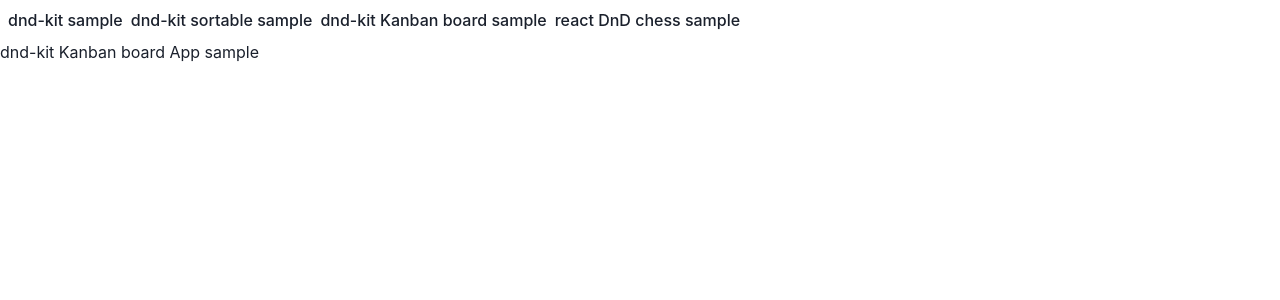
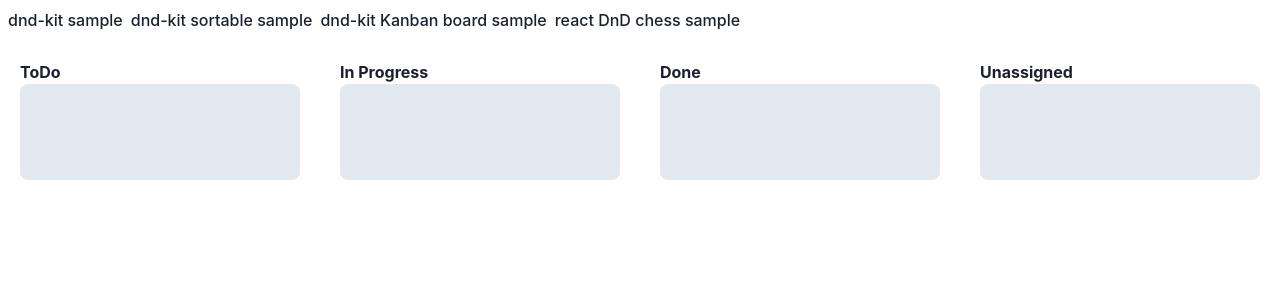
Before and after one commit to y-uchiida/react_dragdrop_sample, a React (Vite) app: page /dnd-kit-kanban-board-sample in a window 1280 px wide. Shown: the top 300 px of the page. Built offline with nearby package versions, Linux system fonts and the light colour scheme.

Commit message:
implement a layout of Kanban board

```diff
--- a/src/components/dnd-kit/kanban-board-sample/DndKitKanbanBoardApp.tsx
+++ b/src/components/dnd-kit/kanban-board-sample/DndKitKanbanBoardApp.tsx
@@ -1,10 +1,11 @@
 import { ChakraProvider } from '@chakra-ui/react'
 import React from 'react'
+import { KanbanBoard } from './KanbanBoard'
 
 export const DndKitKanbanBoardApp = () => {
 	return (
 		<ChakraProvider>
-			<h2>dnd-kit Kanban board App sample</h2>
+			<KanbanBoard />
 		</ChakraProvider>
 	)
 }
--- /dev/null
+++ b/src/components/dnd-kit/kanban-board-sample/KanbanBoard.tsx
@@ -0,0 +1,60 @@
+import { DndContext, rectIntersection } from "@dnd-kit/core";
+import { KanbanLane } from "./KanbanLane";
+import { Flex } from "@chakra-ui/react";
+import { useState } from "react";
+import { Card } from "./types";
+
+export const KanbanBoard = () => {
+	const [todoItems, setTodoItems] = useState<Array<Card>>([]);
+	const [doneItems, setDoneItems] = useState<Array<Card>>([]);
+	const [inProgressItems, setInProgressItems] = useState<Array<Card>>([]);
+	const [uItems, setuItems] = useState<Array<Card>>([]);
+
+	return (
+		<DndContext
+			collisionDetection={rectIntersection}
+			onDragEnd={(e) => {
+				const container = e.over?.id;
+				const title = e.active.data.current?.title ?? "";
+				const index = e.active.data.current?.index ?? 0;
+				const parent = e.active.data.current?.parent ?? "ToDo";
+				if (container === "ToDo") {
+					setTodoItems([...todoItems, { title }]);
+				} else if (container === "Done") {
+					setDoneItems([...doneItems, { title }]);
+				} else if (container === "Unassigned") {
+					setuItems([...uItems, { title }]);
+				} else {
+					setInProgressItems([...inProgressItems, { title }]);
+				}
+				if (parent === "ToDo") {
+					setTodoItems([
+						...todoItems.slice(0, index),
+						...todoItems.slice(index + 1),
+					]);
+				} else if (parent === "Done") {
+					setDoneItems([
+						...doneItems.slice(0, index),
+						...doneItems.slice(index + 1),
+					]);
+				} else if (parent === "Unassigned") {
+					setuItems([...uItems.slice(0, index), ...uItems.slice(index + 1)]);
+				} else {
+					setInProgressItems([
+						...inProgressItems.slice(0, index),
+						...inProgressItems.slice(index + 1),
+					]);
+				}
+			}}
+		>
+			<Flex flexDirection="column">
+				<Flex flex="3">
+					<KanbanLane title="ToDo" items={todoItems} />
+					<KanbanLane title="In Progress" items={inProgressItems} />
+					<KanbanLane title="Done" items={doneItems} />
+					<KanbanLane title="Unassigned" items={uItems} />
+				</Flex>
+			</Flex>
+		</DndContext>
+	);
+}
--- /dev/null
+++ b/src/components/dnd-kit/kanban-board-sample/KanbanCard.tsx
@@ -0,0 +1,50 @@
+import { Flex, Text } from "@chakra-ui/react";
+import { useDraggable } from "@dnd-kit/core";
+import { CSS } from "@dnd-kit/utilities";
+
+type Props = {
+	title: string;
+	index: number;
+	parent: string;
+}
+
+export const KanbanCard = ({
+	title, // タスクのタイトル
+	index, // レーンの中での順序
+	parent, // どのレーンに配置するかを、KanbanLane のid で指定する
+}: Props) => {
+	// useDraggable() で、ドラッグ操作対象のコンポーネントとして扱うための要素を生成する
+	const {
+		attributes, // アクセシビリティ対応のために、DOMに追加する情報
+		listeners, // ドラッグ操作時のイベントリスナー
+		setNodeRef, // DOM とdnd-kit の処理を関連付けするためのref
+		transform // ドラッグ可能なDOM要素の位置とスケールの値を保持するためのオブジェクト
+	} = useDraggable({
+		id: title,
+		data: { // data オブジェクトに定義したプロパティは、ドラッグ操作のイベントハンドラで利用できる
+			title,
+			index,
+			parent,
+		},
+	});
+	const style = {
+		// dnd-kit が提供するCSS utility を使って、css 用に値を文字列にコンバートする
+		transform: CSS.Translate.toString(transform),
+	};
+	return (
+		<Flex
+			padding="3"
+			backgroundColor="white"
+			margin="2"
+			borderRadius="8"
+			border="2px solid gray.500"
+			boxShadow="0px 0px 5px 2px #2121213b"
+			transform={style.transform} // ドラッグ操作による位置変更を反映するため、transform 属性に値を渡す
+			{...listeners}
+			{...attributes}
+			ref={setNodeRef}
+		>
+			<Text>{title}</Text>
+		</Flex>
+	);
+};
--- /dev/null
+++ b/src/components/dnd-kit/kanban-board-sample/KanbanLane.tsx
@@ -0,0 +1,32 @@
+import { Flex, Text } from "@chakra-ui/react";
+import { useDroppable } from "@dnd-kit/core";
+import { KanbanCard } from "./KanbanCard";
+import { Card } from "./types";
+
+interface KanbanLaneProps {
+	title: string;
+	items: Card[]; // 表示するタスクの一覧
+}
+
+export const KanbanLane = ({ title, items }: KanbanLaneProps) => {
+	const { setNodeRef } = useDroppable({
+		id: title, // 受け取ったtitle を、ドロップ先のIDとして利用する
+	});
+	return (
+		<Flex flex="3" padding="5" flexDirection="column" minH="10rem">
+			<Text fontWeight="bold">{title}</Text>
+			<Flex
+				ref={setNodeRef}
+				backgroundColor="gray.200"
+				borderRadius="8"
+				flex="1"
+				padding="2"
+				flexDirection="column"
+			>
+				{items.map((item, key) => (
+					<KanbanCard title={item.title} key={key} index={key} parent={title} />
+				))}
+			</Flex>
+		</Flex>
+	);
+}
--- a/src/components/dnd-kit/kanban-board-sample/idnex.tsx
+++ b/src/components/dnd-kit/kanban-board-sample/idnex.tsx
@@ -1 +1,2 @@
 export { DndKitKanbanBoardApp } from "./DndKitKanbanBoardApp";
+export { KanbanCard } from "./KanbanCard";
--- /dev/null
+++ b/src/components/dnd-kit/kanban-board-sample/types.d.ts
@@ -0,0 +1,3 @@
+export type Card = {
+	title: string
+}
```
Also changed, not shown: src/components/dnd-kit/kanban-board-sample/AddCard.tsx (added, +7 -0 lines).
